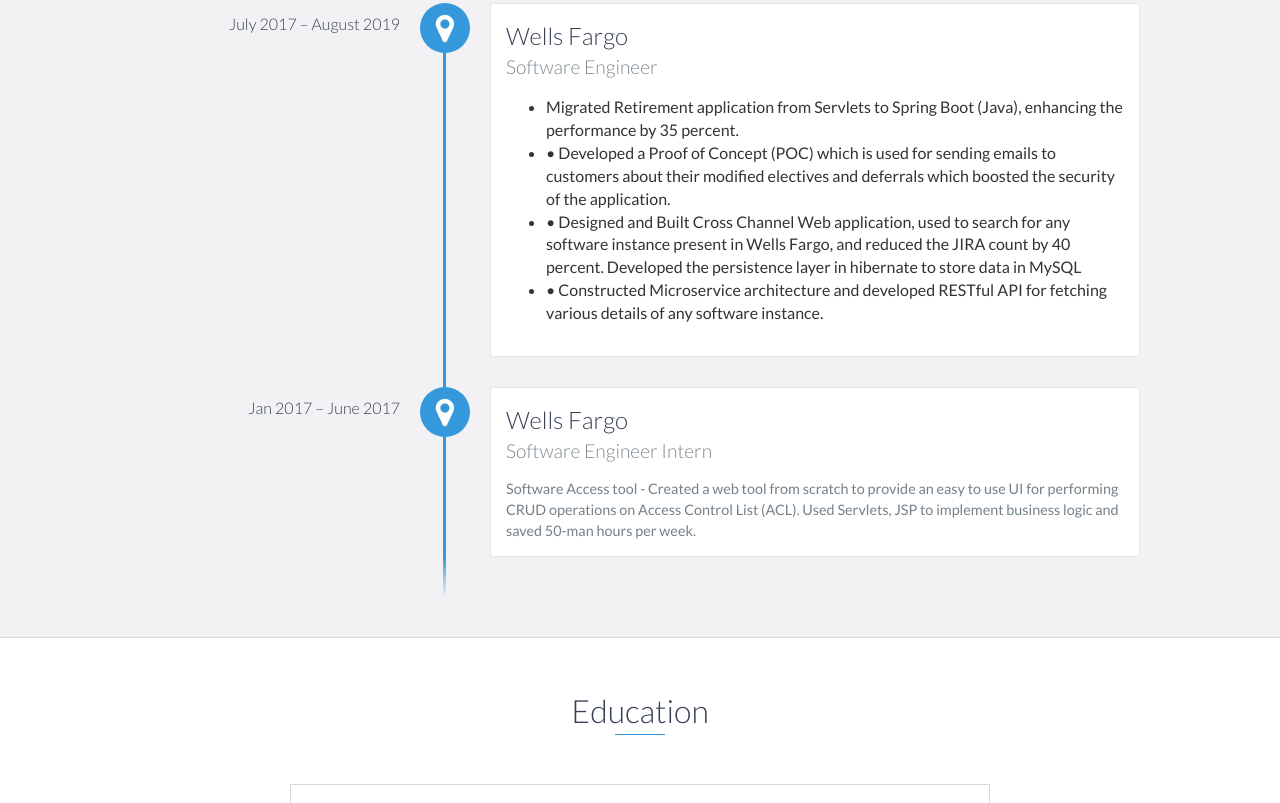
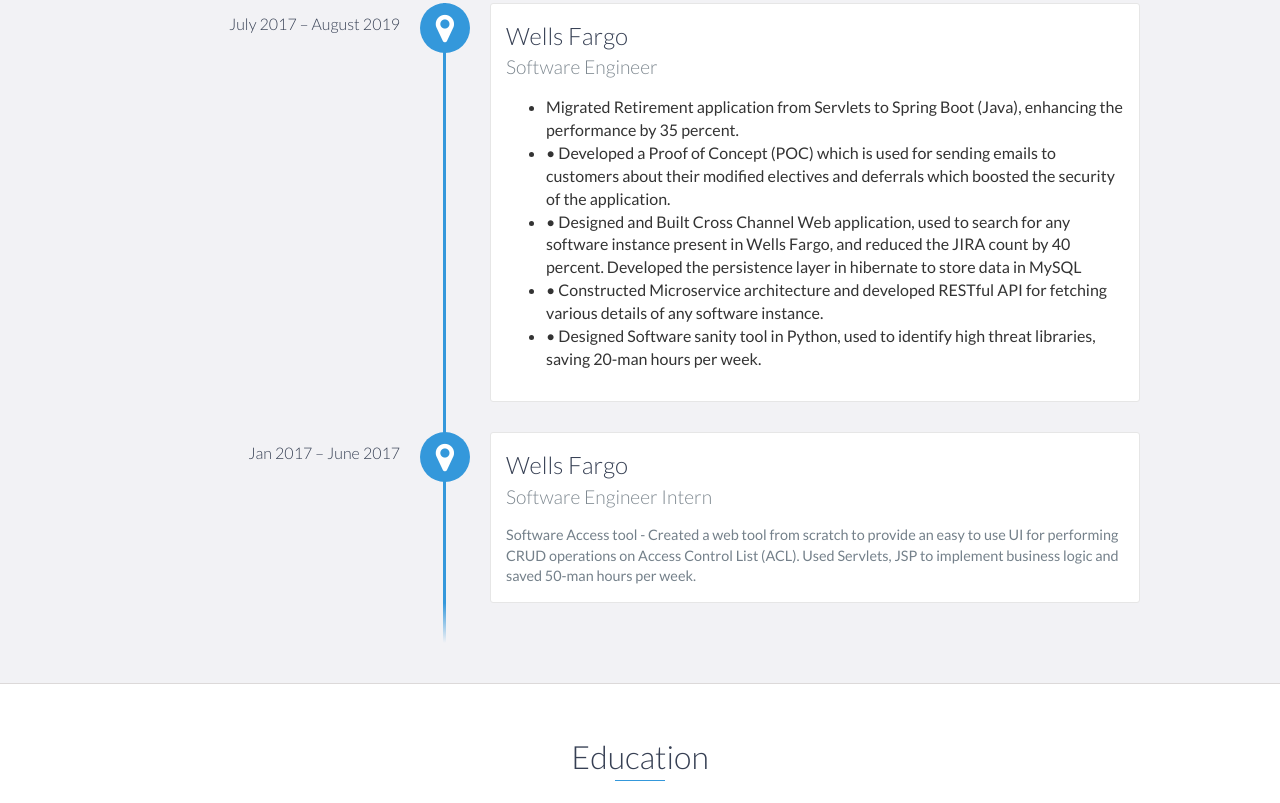
Before and after one commit to kmg1905/kmg1905.github.io, a website: page index.html in a window 1280 px wide. Shown: the part 1264-2067 px from the top of the page. Drawn offline with nearby package versions, Linux system fonts and the light colour scheme.

Commit message:
Update index.html

```diff
--- a/index.html
+++ b/index.html
@@ -106,6 +106,10 @@
                     </li>
                     <li>
                         • Constructed Microservice architecture and developed RESTful API for fetching various details of any software instance.
+                    </li>
+
+		    <li>
+                        • Designed Software sanity tool in Python, used to identify high threat libraries, saving 20-man hours per week.
                     </li>
                 </ul>
             </div>
```
